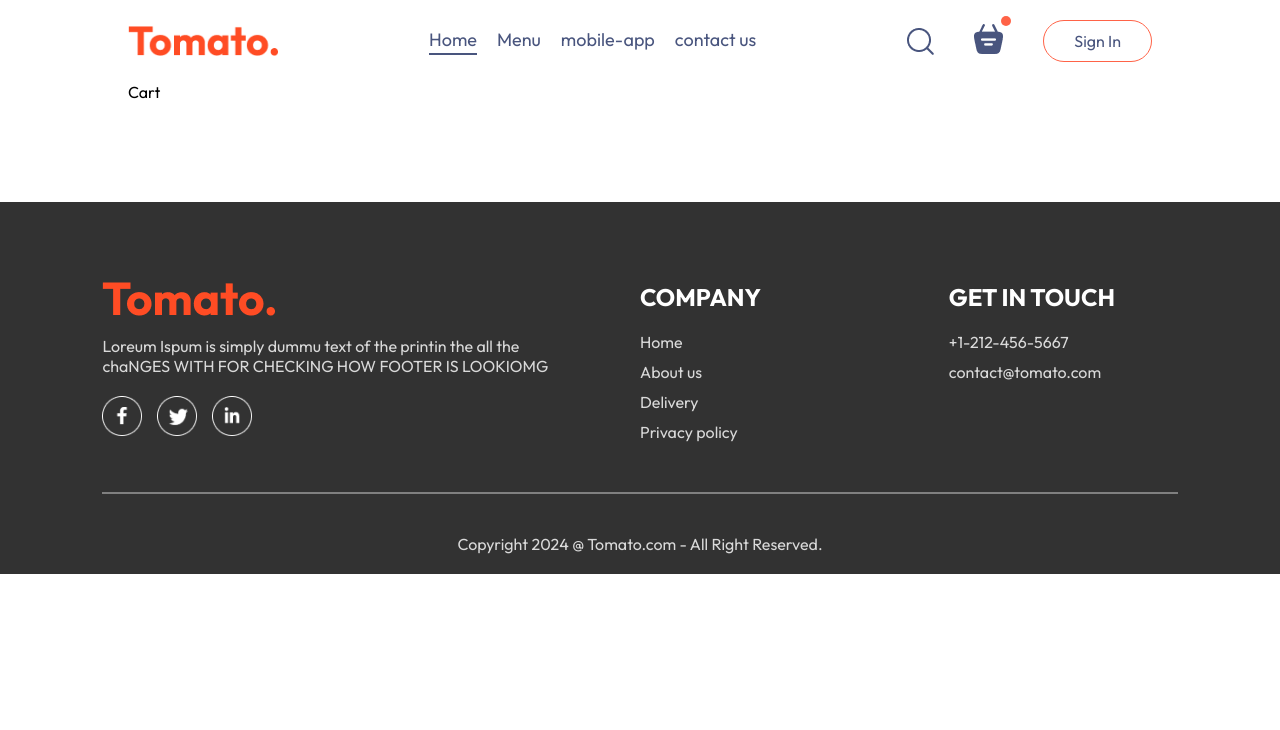
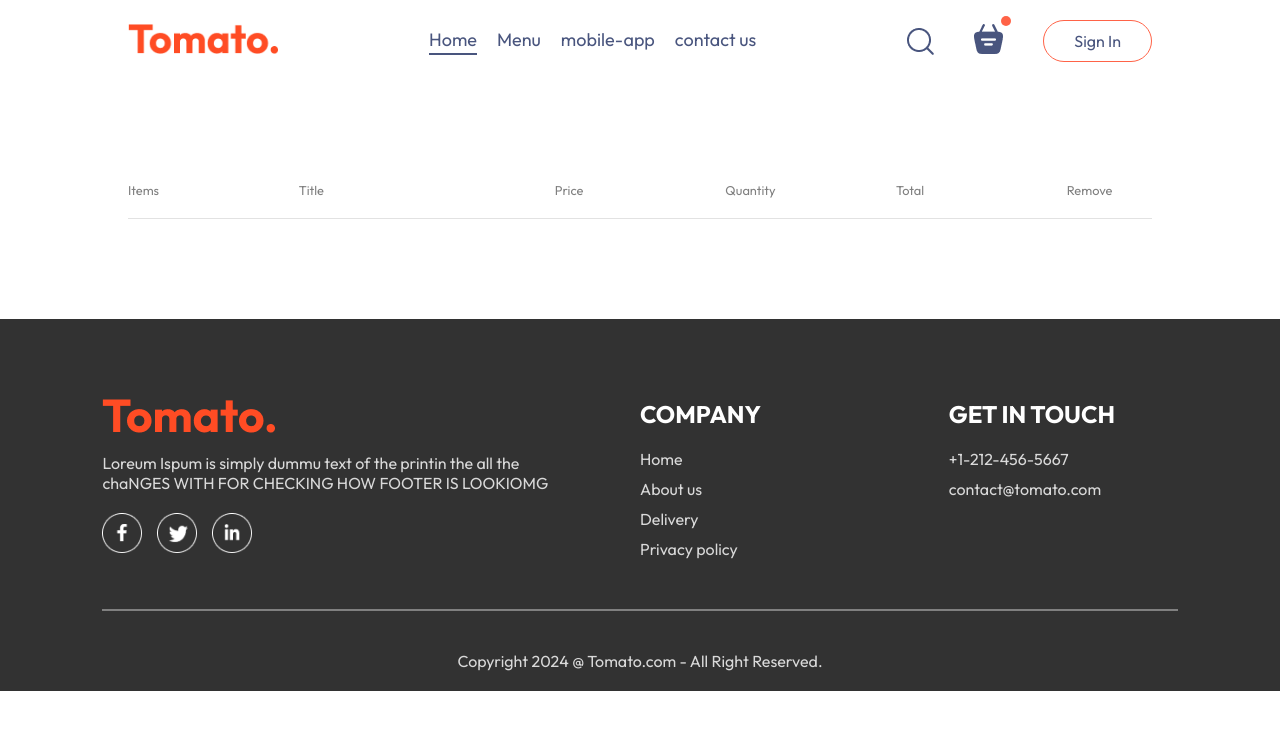
Before and after one commit to TejaThondrothu/Food-Del, a React (Vite) app in the folder frontend/: page /cart in a window 1280 px wide. Shown: the top 730 px of the page. Built offline with nearby package versions, Linux system fonts and the light colour scheme.

Commit message:
created CartComponent to view the all the ordered food items in the cart

```diff
--- a/frontend/src/components/Navbar/Navbar.jsx
+++ b/frontend/src/components/Navbar/Navbar.jsx
@@ -9,7 +9,8 @@
 
   return (
     <div className="navbar">
-         <img src={assets.logo} alt="" className="logo" />
+         {/* Link Component is used for Navigation purpose within the application */}
+         <Link to='/'><img src={assets.logo} alt="" className="logo" /></Link> {/* Home Page*/}
          <ul className="navbar-menu">
             <Link to='/' onClick={()=>setMenu("home")} className={menu === "home"?"active":""} >Home</Link>
             <a href='#explore-menu' onClick={()=>setMenu("menu")} className={menu === "menu"?"active":""} >Menu</a>
@@ -19,7 +20,7 @@
          <div className="navbar-right">
             <img src={assets.search_icon} alt="" />
             <div className="navbar-search-icon">
-                <img src={assets.basket_icon} alt="" />
+               <Link to='/cart'> <img src={assets.basket_icon} alt="" /></Link> {/* Cart Page*/}
                 <div className="dot"></div>
             </div>
             <button onClick={()=>setShowLogin(true)}>Sign In</button>
--- a/frontend/src/pages/Cart/Cart.css
+++ b/frontend/src/pages/Cart/Cart.css
@@ -0,0 +1,25 @@
+.cart{
+    margin-top: 100px;
+}
+.cart-items-title{
+    display: grid;
+    grid-template-columns: 1fr 1.5fr 1fr 1fr 1fr 0.5fr;
+    align-items: center;
+    color: grey;
+    font-size: max(1vw,12px);
+}
+.cart-items-item {
+    margin: 10px 0px;
+    color: black;
+}
+.cart-items-item img{
+    width: 50px;
+}
+.cart hr{
+    height: 1px;
+    background-color: #e2e2e2;
+    border: none;
+}
+.cross{
+    cursor: pointer;
+}
--- a/frontend/src/pages/Cart/Cart.jsx
+++ b/frontend/src/pages/Cart/Cart.jsx
@@ -1,9 +1,46 @@
-import React from 'react'
+import React, { useContext } from 'react'
 import './Cart.css'
+import { StoreContext } from '../../context/StoreContext';
 
 const Cart = () => {
+  const {cartItems,food_list,removeFromCart}  = useContext(StoreContext);
+
   return (
-    <div>Cart</div>
+      <div className="cart">
+        <div className="cart-items">
+          <div className="cart-items-title ">
+            <p>Items</p>
+            <p>Title</p>
+            <p>Price</p>
+            <p>Quantity</p>
+            <p>Total</p>
+            <p>Remove</p>
+          </div>
+          <br/>
+          <hr/>
+          {
+            food_list.map((item,index)=>{
+              if(cartItems[item._id]>0){
+                  return(
+                    <div>
+                      <div className="cart-items-title cart-items-item">
+                        <img src={item.image} alt="" />
+                        <p>{item.name}</p>
+                        <p>${item.price}</p>
+                        <p>{cartItems[item._id]}</p>
+                        <p>${item.price*cartItems[item._id]}</p>
+                        <p onClick={()=>removeFromCart(item._id)} className="cross">x</p>
+                      </div>
+                      <hr/>
+                    </div>
+
+                  )
+              }
+            })
+
+          }
+        </div>
+      </div>
   )
 }
 
```
